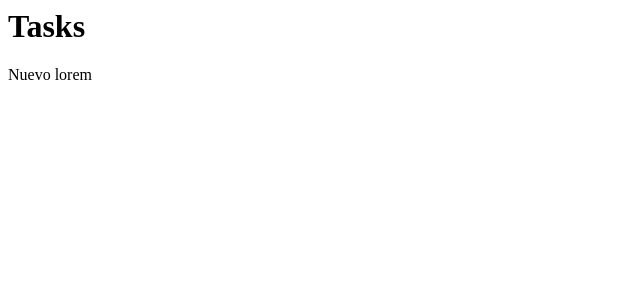
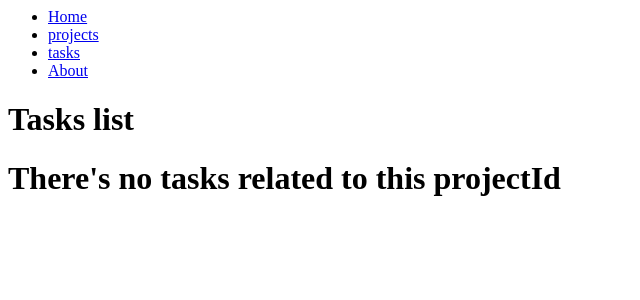
Before and after one commit to luismartinezkyb/django_posts, a Django app: page /tasks-view/ in a window 1280 px wide. Shown: the top 300 px of the page, without its empty margins (0-640 px from the left). Run offline with Django 5.2, Linux system fonts and the light colour scheme; data that the repository does not hold is empty.

Commit message:
(feat): Creación de templates con jinja

```diff
--- a/myapp/models.py
+++ b/myapp/models.py
@@ -13,6 +13,7 @@ class Task(models.Model):
   title = models.CharField(max_length=200)
   description = models.TextField()
   project = models.ForeignKey(Project, on_delete=models.CASCADE)
+  done = models.BooleanField(default=False)
 
   def __str__(self) -> str:
     return self.title + '-' + self.project.name
--- a/myapp/templates/about.html
+++ b/myapp/templates/about.html
@@ -1,3 +1,8 @@
+{% extends "layouts/base.html" %}
+
+
+{% block content %}
 <h1>About</h1>
 
 <p>Nuevo lorem</p>
+{% endblock content %}
--- /dev/null
+++ b/myapp/templates/layouts/base.html
@@ -0,0 +1,20 @@
+<nav>
+  <ul>
+    <li>
+      <a href="/">Home</a>
+    </li>
+    <li>
+      <a href="/projects-view">projects</a>
+    </li>
+    <li>
+      <a href="/tasks-view">tasks</a>
+    </li>
+    <li>
+      <a href="/about">About</a>
+    </li>
+  </ul>
+</nav>
+
+
+{% block content %}
+{% endblock content %}
--- a/myapp/templates/projects.html
+++ b/myapp/templates/projects.html
@@ -1,3 +1,7 @@
+{% extends "layouts/base.html" %}
+
+
+{% block content %}
 <h1>Projects</h1>
 
 
@@ -10,3 +14,4 @@
   </li>
   {% endfor %}
 </ul>
+{% endblock content %}
--- a/myapp/templates/tasks.html
+++ b/myapp/templates/tasks.html
@@ -1,3 +1,37 @@
-<h1>Tasks</h1>
+{% extends "layouts/base.html" %}
 
-<p>Nuevo lorem</p>
+
+{% block content %}
+
+
+
+<h1>Tasks list</h1>
+
+
+{% if tasks|length == 0 %}
+<h1>There's no tasks related to this projectId</h1>
+{% endif %}
+<ul >
+  {% for task in tasks %}
+  <li>
+    {{task.title}}  -
+    {% if task.done %}
+    <h4 style="color:green;">Tarea Realizada!</h4>
+    {% else %}
+    <h4 style="color:red;">Pending</h4>
+    {% endif %}
+
+
+    {{task.description}} -
+    {{task.project.name}}
+
+    <button>Delete</button>
+    <button>Done</button>
+    <hr>
+  </li>
+
+  {% endfor %}
+</ul>
+
+
+{% endblock content %}
--- a/myapp/urls.py
+++ b/myapp/urls.py
@@ -11,4 +11,5 @@ urlpatterns = [
     path('tasks/<int:id>', views.task),
     path('projects-view/', views.projectsHtml),
     path('tasks-view/', views.tasksHtml),
+    path('tasks-view/<int:id>', views.tasksHtmlFromProject),
 ]
--- a/myapp/views.py
+++ b/myapp/views.py
@@ -24,7 +24,15 @@ def projectsHtml(request):
     'projects': projects
   })
 def tasksHtml(request):
-  return render(request, 'tasks.html')
+  tasks = Task.objects.all()
+  return render(request, 'tasks.html', {
+    'tasks': tasks
+  })
+def tasksHtmlFromProject(request, id):
+  tasks = Task.objects.filter(project_id=id)
+  return render(request, 'tasks.html', {
+    'tasks': tasks
+  })
 
 def projects(request):
   projects = list(Project.objects.values())
```
Also changed, not shown: myapp/templates/index.html (+9 -0 lines), myapp/migrations/0003_task_done.py (added).
